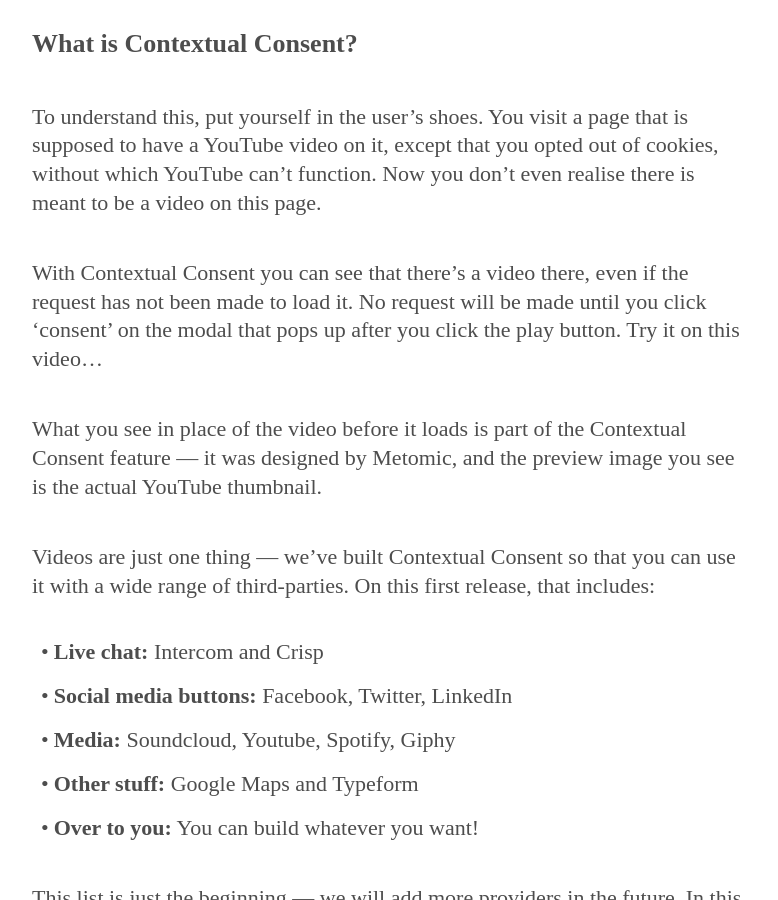
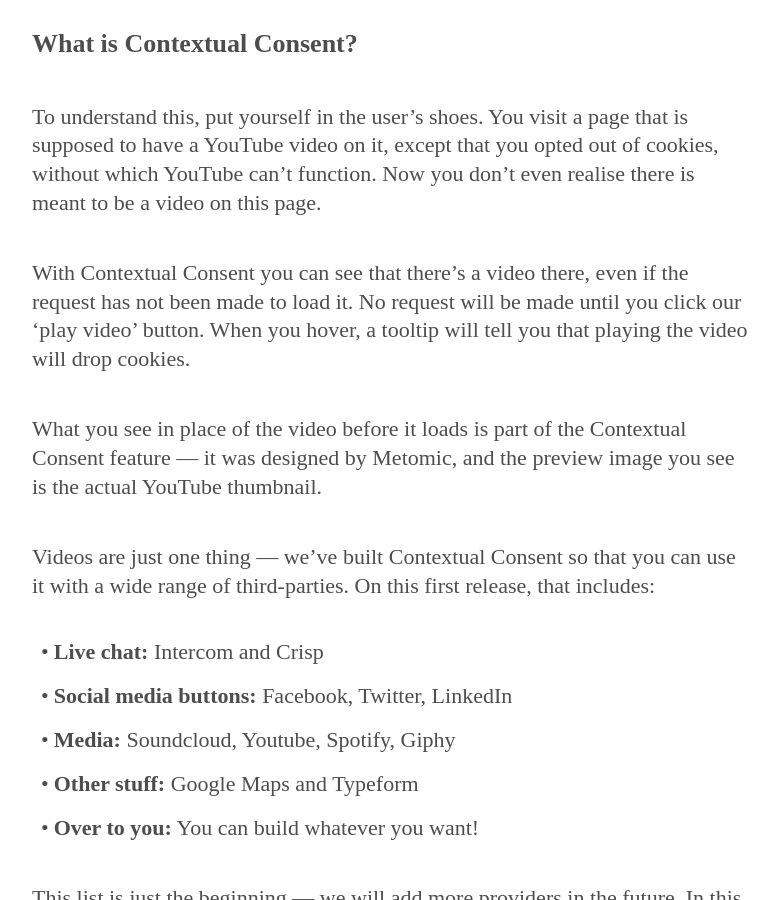
Before and after one commit to metomic/blog, a Jekyll site: the page built from _posts/2020-01-13-contextual-consent.md, in a window 1280 px wide and 900 px high, scrolled down 1260 px. Shown: the whole window, without its empty margins (248-1026 px from the left). Built offline with Jekyll 4.4.1, drawn with Linux system fonts in a browser that asks for light colours; some web fonts are replaced; comment, search, counter and statistics services are not loaded.

Commit message:
Update 2020-01-13-contextual-consent.md

```diff
--- a/_posts/2020-01-13-contextual-consent.md
+++ b/_posts/2020-01-13-contextual-consent.md
@@ -25,7 +25,7 @@
 
 To understand this, put yourself in the user's shoes. You visit a page that is supposed to have a YouTube video on it, except that you opted out of cookies, without which YouTube can't function. Now you don't even realise there is meant to be a video on this page.
 
-With Contextual Consent you can see that there's a video there, even if the request has not been made to load it. No request will be made until you click 'consent' on the modal that pops up after you click the play button. Try it on this video...
+With Contextual Consent you can see that there's a video there, even if the request has not been made to load it. No request will be made until you click our 'play video' button. When you hover, a tooltip will tell you that playing the video will drop cookies.
 
 <script type="text/x-metomic"
 data-micropolicy="embedded-media"
```
